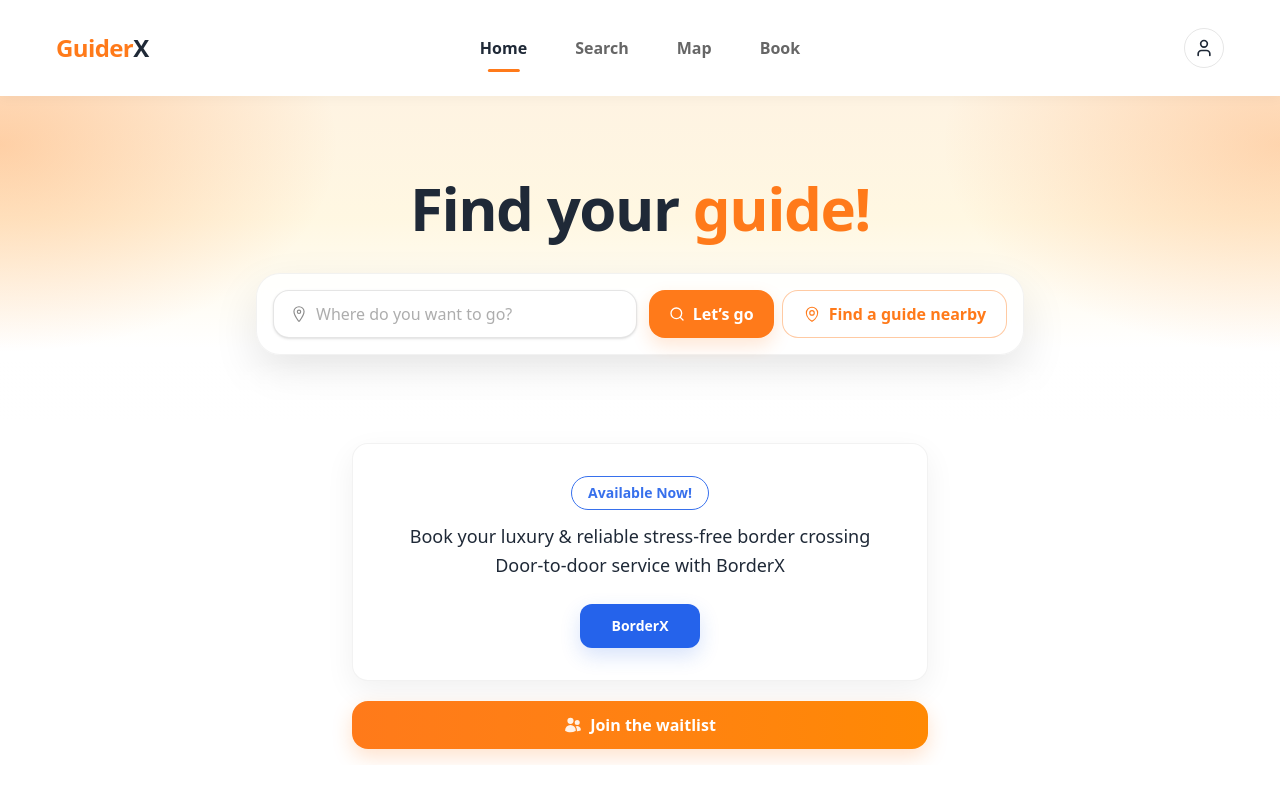
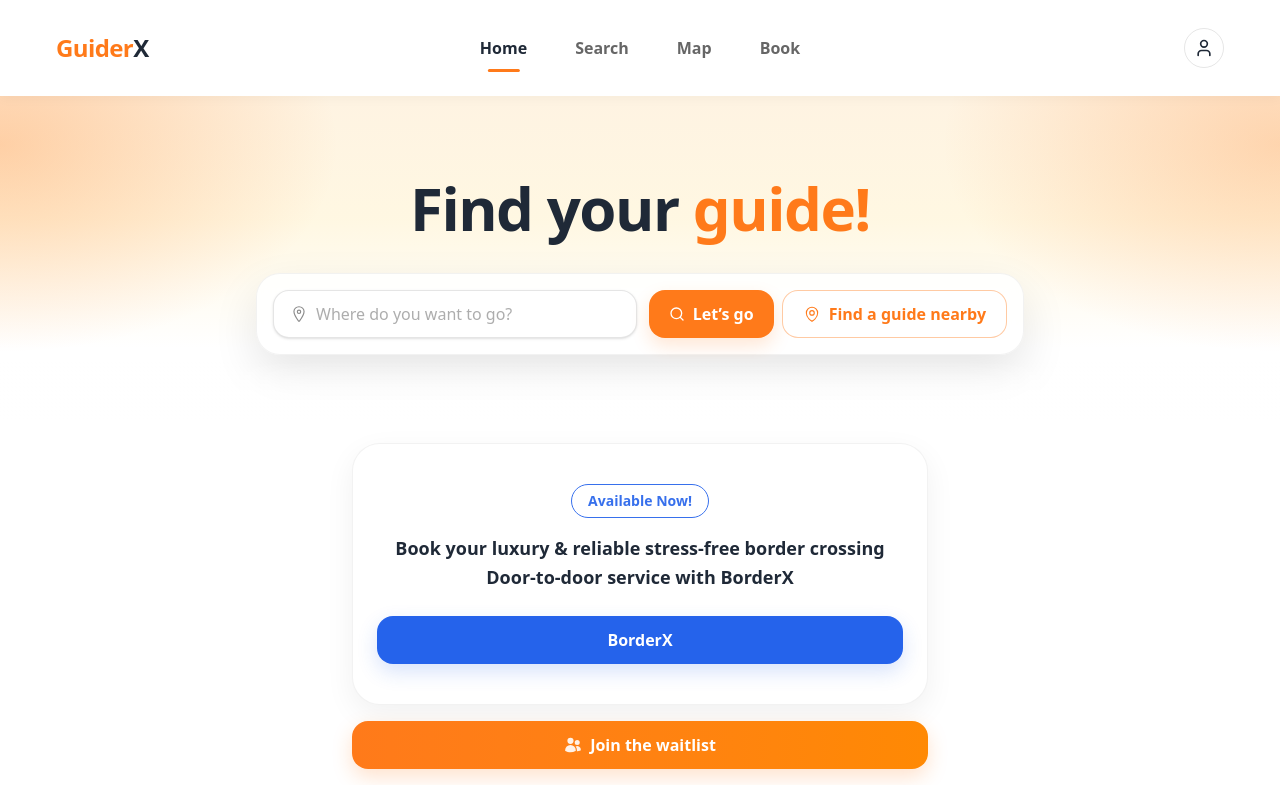
Before and after one commit to AsalaAlsalhi/GuiderX, a Next.js app: page / in a window 1280 px wide. Shown: the top 800 px of the page. Built offline with nearby package versions, Linux system fonts and the light colour scheme.

Commit message:
borderX buttons55

```diff
--- a/app/page.tsx
+++ b/app/page.tsx
@@ -35,14 +35,18 @@ export default function HomePage() {
     <main className="w-full">
       <Hero />
 
-      {/* BorderX Card */}
+      {/* BorderX Section */}
       <section className="bg-white">
         <div className="container pt-6 pb-4">
           <div className="max-w-xl mx-auto">
 
-            <div className="rounded-2xl border border-black/5 bg-white p-8 shadow-[0_10px_30px_rgba(0,0,0,0.06)] text-center">
+            {/* Card */}
+            <div className="rounded-[28px] border border-black/5 bg-white py-10 shadow-[0_10px_30px_rgba(0,0,0,0.06)] text-center">
 
-     <div className="flex justify-center mb-3">
+              <div className="px-8">
+
+                {/* Available Now */}
+                <div className="flex justify-center mb-4">
                   <span
                     className="
                     inline-flex items-center
@@ -58,39 +62,42 @@ export default function HomePage() {
                     Available Now!
                   </span>
                 </div>
+
                 {/* Text */}
-              <p className="text-base sm:text-lg text-[var(--brand-green)] leading-relaxed">
+                <p className="text-base sm:text-lg font-semibold text-[var(--brand-green)] leading-relaxed">
                   Book your luxury & reliable stress-free border crossing
                   <br />
                   Door-to-door service with BorderX
                 </p>
 
-              {/* BorderX Button */}
-              <br></br>
+              </div>
+
+              {/* BorderX Button (داخل الكارد وبعرض كامل) */}
+              <div className="mt-6 px-6">
                 <button
                   onClick={() => {
                     window.location.href = "https://guiderx.co/";
                   }}
                   className="
-    h-11 px-8
-
-    rounded-xl
+                    w-full h-12
+                    rounded-2xl
                     font-bold
                     text-white
                     bg-[#2563EB]
                     hover:bg-[#1D4ED8]
                     shadow-[0_8px_20px_rgba(37,99,235,0.18)]
                     transition
-    text-sm
+                    text-sm sm:text-base
                   "
                 >
                   BorderX
                 </button>
+              </div>
 
             </div>
 
             {/* Waitlist Button */}
-            <div className="mt-5">
+            <div className="mt-4">
               <button
                 onClick={() => {
                   window.location.href =
--- a/components/Footer.tsx
+++ b/components/Footer.tsx
@@ -89,7 +89,7 @@ export default function Footer() {
           </p>
 
           <div className="flex items-center gap-2">
-            <Icon href="https://www.instagram.com/guiderx.co?igsh=MWNzYmVrZDhnbzZ6bA==">
+            <Icon href="https://www.instagram.com/guiderx.co">
               <Instagram className="w-4 h-4" />
             </Icon>
 
```
Lines whose indentation alone changed are shown as unchanged.
